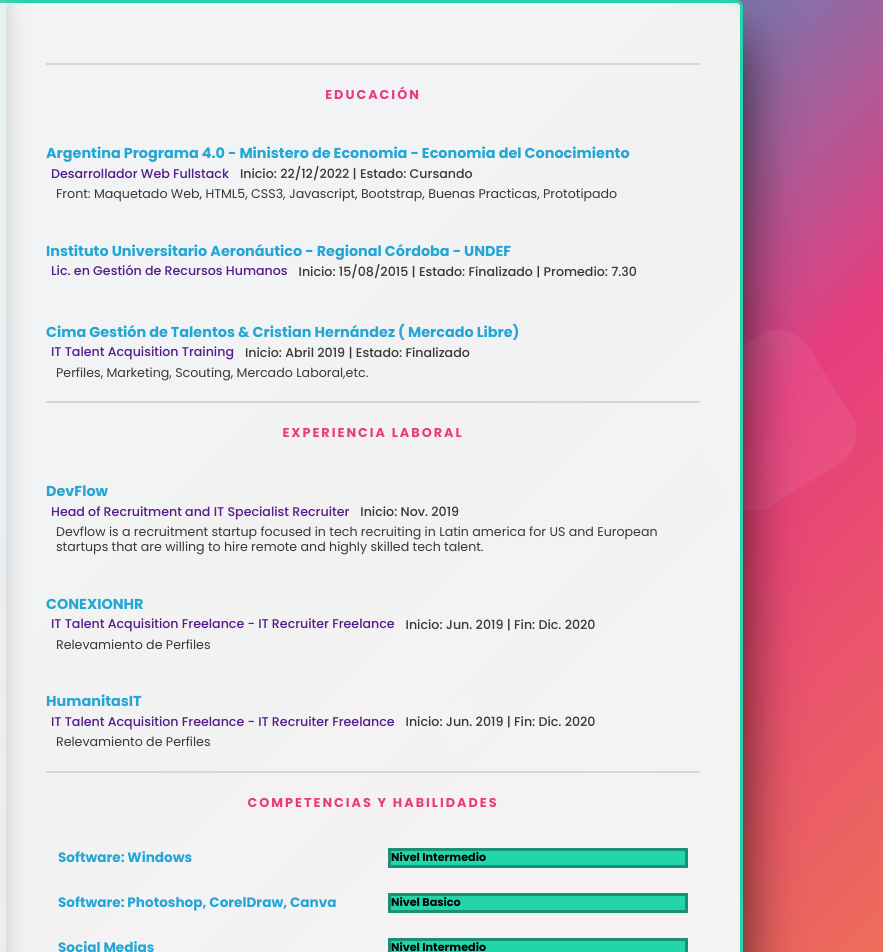
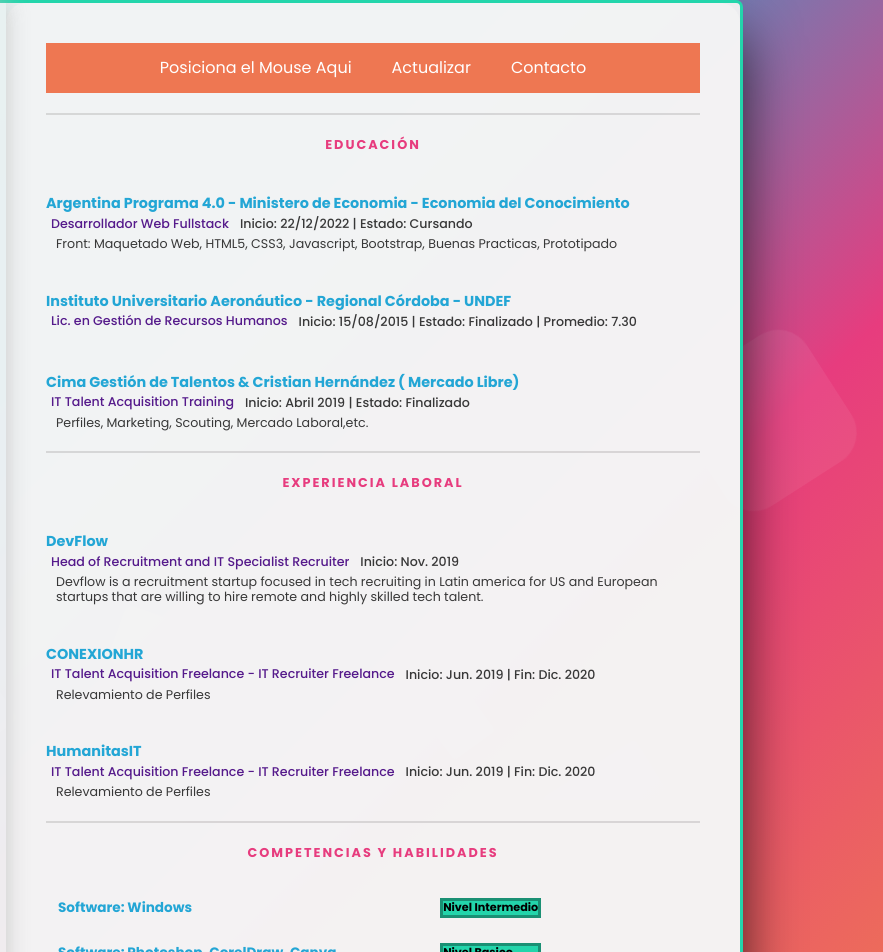
Before and after one commit to AgusBosio/miportfolio, a plain HTML site: page index.html in a window 1280 px wide. Shown: the top 952 px of the page, 397-1280 px from the left. Drawn offline with Linux system fonts and the light colour scheme.

Commit message:
se agrebo barra de navegacion para probar

```diff
--- a/css/style.css
+++ b/css/style.css
@@ -32,6 +32,64 @@
   align-items: center;
   min-height: 100vh;
 }
+
+
+
+
+  nav {
+    display: flex;
+    justify-content: center;
+    align-items: center;
+    background-color: #ee7752;
+    height: 50px;
+  }
+
+  nav ul {
+    display: flex;
+    list-style: none;
+    margin: 0;
+    padding: 0;
+  }
+
+  nav li {
+    flex-grow: 1;
+    text-align: center;
+  }
+
+  nav a {
+    display: block;
+    padding: 20px;
+    color: white;
+    text-decoration: none;
+  }
+
+  nav a:hover {
+    background-color: #e73c7e;
+  }
+
+  nav a.active {
+    background-color: #23a6d5;
+  }
+
+  nav a:active {
+    background-color: #23d5ab;
+  }
+
+
+
+
+
+
+
+
+
+
+
+
+
+
+
+
 
 .container {
   position: relative;
@@ -334,26 +392,16 @@
 
 }
 
-.competencias_info td.avance1 {
-  font-size: 0.7em;
-  border: 3px solid #1a9074;
-  background-color: #23d5ab;
-  width: 300px;
-  height: 20px;
-  font-weight: 700;
-
-}
-
+.competencias_info td.avance1,
 .competencias_info td.avance2 {
   font-size: 0.7em;
   border: 3px solid #1a9074;
   background-color: #23d5ab;
-  width: 300px;
   height: 20px;
   font-weight: 700;
-
+  transition: width 4s linear;
+  position: relative;
 }
-
 
 
 /* INICIO QUERIES*/
--- a/index.html
+++ b/index.html
@@ -36,7 +36,11 @@
       <li></li>
     </ul> <!-- FIN AREA ANIMACION BACKGROUND -->
     <div class="container"> <!-- INICIO CONTENEDOR PRINCIPAL CV -->
+
+
       <div class="col_izq"> <!-- INICIO CONTENEDOR COL-IZQ -->
+
+
         <div class="bckgrd">
           <div class="pimg">
             <img class="otw" src="/img/otw.png" alt="Imagen del Perfil del CV" />
@@ -97,6 +101,13 @@
         </div>
       </div> <!-- FIN CONTENEDOR COL-IZQ -->
       <div class="col_der"><!-- INICIO CONTENEDOR COL-DER -->
+        <nav>
+          <ul>
+            <li><a href="">Posiciona el Mouse Aqui</a></li>
+            <li><a href="refresh">Actualizar</a></li>
+            <li><a href="#contacto">Contacto</a></li>
+          </ul>
+        </nav>
         <div class="divisor"></div> <!-- Divisor -->
         <div class="educacion_info"><!-- INICIO EDUCACION_INFO -->
           <h3 class="title">Educación</h3>
@@ -179,11 +190,12 @@
             <tbody>
               <tr>
                 <td class="hduras">Software: Windows</td>
-                <td class="avance2">Nivel Intermedio</td>
+                <td class="avance2" id="bar">Nivel Intermedio</td>
+
               </tr>
               <tr>
                 <td class="hduras">Software: Photoshop, CorelDraw, Canva</td>
-                <td class="avance1">Nivel Basico</td>
+                <td class="avance2">Nivel Basico</td>
               </tr>
               <tr>
                 <td class="hduras">Social Medias</td>
@@ -198,6 +210,7 @@
       </div><!-- FIN CONTENEDOR COL-DER -->
     </div><!-- FIN CONTENEDOR PRINCIAL -->
   </div><!-- FIN CONTENEDOR ANIMACION -->
+
 </body>
-
+<script></script>
 </html>
--- /dev/null
+++ b/js/cambiar_profesion.js
@@ -0,0 +1,4 @@
+
+fetch('https://randomuser.me/api/')
+      .then(response => response.json())
+      .then(json => console.log(json))
```
